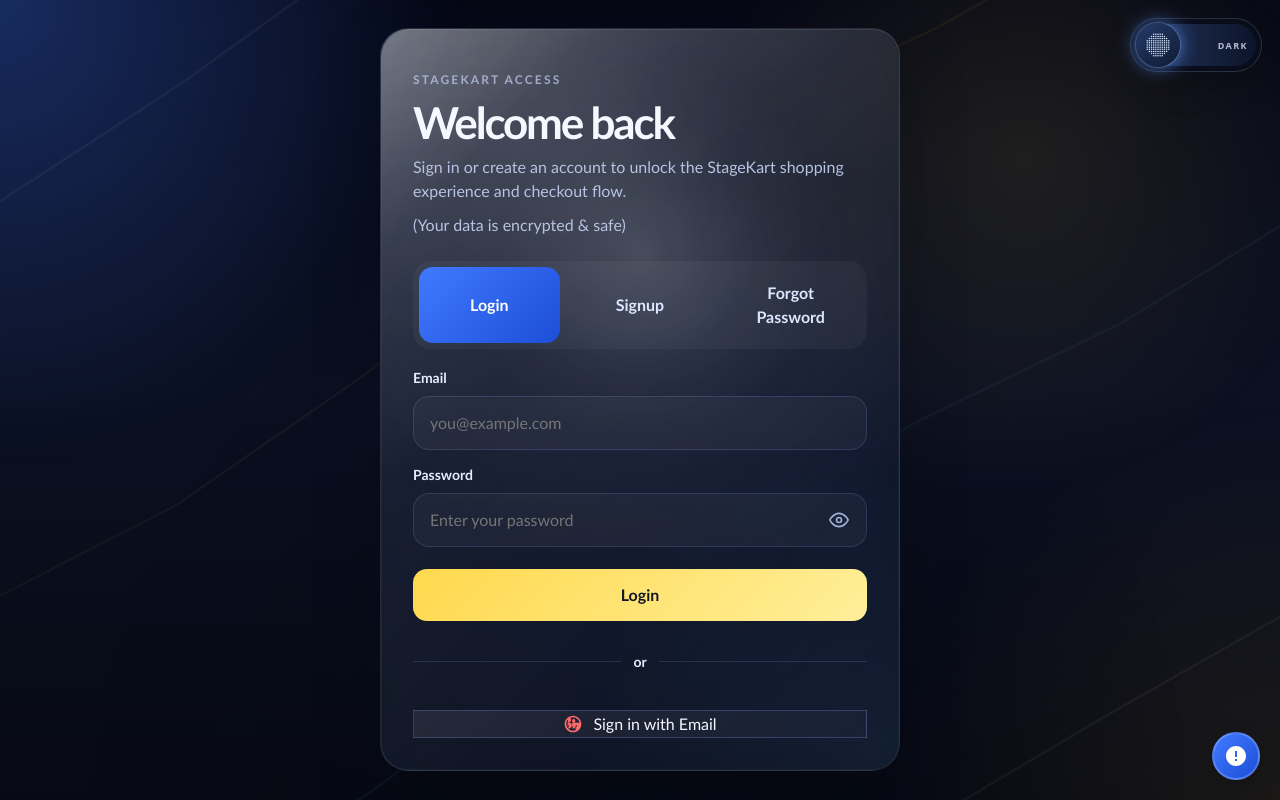
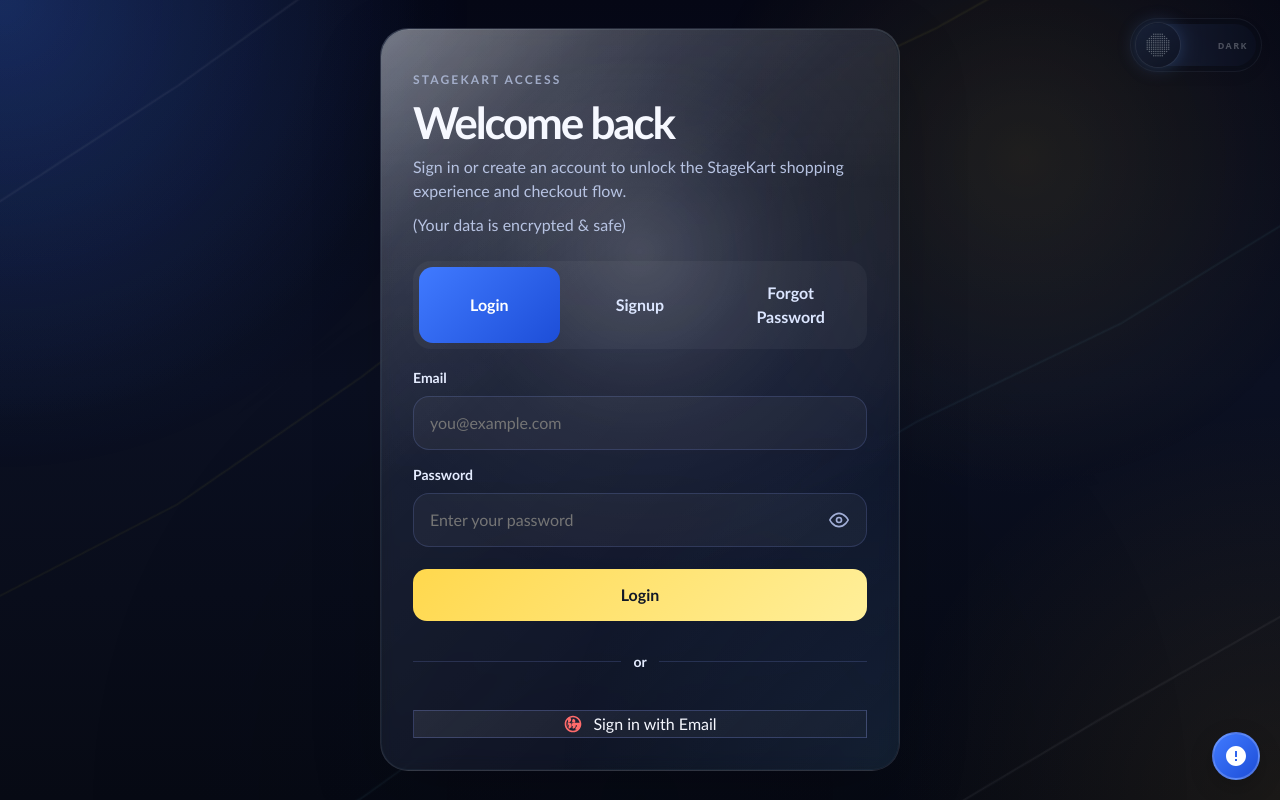
Before and after one commit to sparkz8085/project_dj, a React (Vite) app: page / in a window 1280 px wide. Built offline with nearby package versions, Linux system fonts and the light colour scheme.

Commit message:
Add subtle idle transparency to theme toggle

```diff
--- a/src/components/ThemeToggle.css
+++ b/src/components/ThemeToggle.css
@@ -18,9 +18,17 @@
   -webkit-tap-highlight-color: transparent;
   backdrop-filter: blur(16px);
   box-shadow: 0 10px 34px rgba(0,0,0,.24);
-  transition: background .45s ease, border-color .45s ease, box-shadow .45s ease;
+  opacity: 1;
+  transition: background .45s ease, border-color .45s ease, box-shadow .45s ease, opacity .8s ease, backdrop-filter .8s ease;
 }
 .theme-toggle:active { cursor: grabbing; }
+/* Fade back after inactivity so the page artwork remains visible. */
+.theme-toggle.is-idle { opacity: .38; backdrop-filter: blur(5px); box-shadow: 0 5px 16px rgba(0,0,0,.10); }
+.theme-toggle.is-idle:hover,
+.theme-toggle.is-idle:focus-visible,
+.theme-toggle.is-idle:focus-within,
+.theme-toggle:active { opacity: 1; backdrop-filter: blur(16px); }
+@media (prefers-reduced-motion: reduce) { .theme-toggle { transition: none; } }
 .theme-toggle-track { position:absolute; inset:5px; border-radius:inherit; background:linear-gradient(90deg,rgba(42,61,105,.85),rgba(13,22,46,.85)); }
 .theme-toggle-thumb { position:relative; z-index:2; width:44px; height:44px; flex:none; display:grid; place-items:center; border-radius:50%; background:linear-gradient(145deg,#243b68,#101a35); box-shadow:0 0 0 1px rgba(255,255,255,.16),0 0 20px rgba(93,155,255,.65); transform:translateX(0); transition:transform .55s cubic-bezier(.2,.9,.2,1),background .45s ease,box-shadow .45s ease; }
 .theme-toggle.is-light .theme-toggle-thumb { transform:translateX(76px); background:linear-gradient(145deg,#fff4bc,#ffbd45); box-shadow:0 0 0 1px rgba(255,255,255,.8),0 0 24px rgba(255,184,54,.85); }
```
